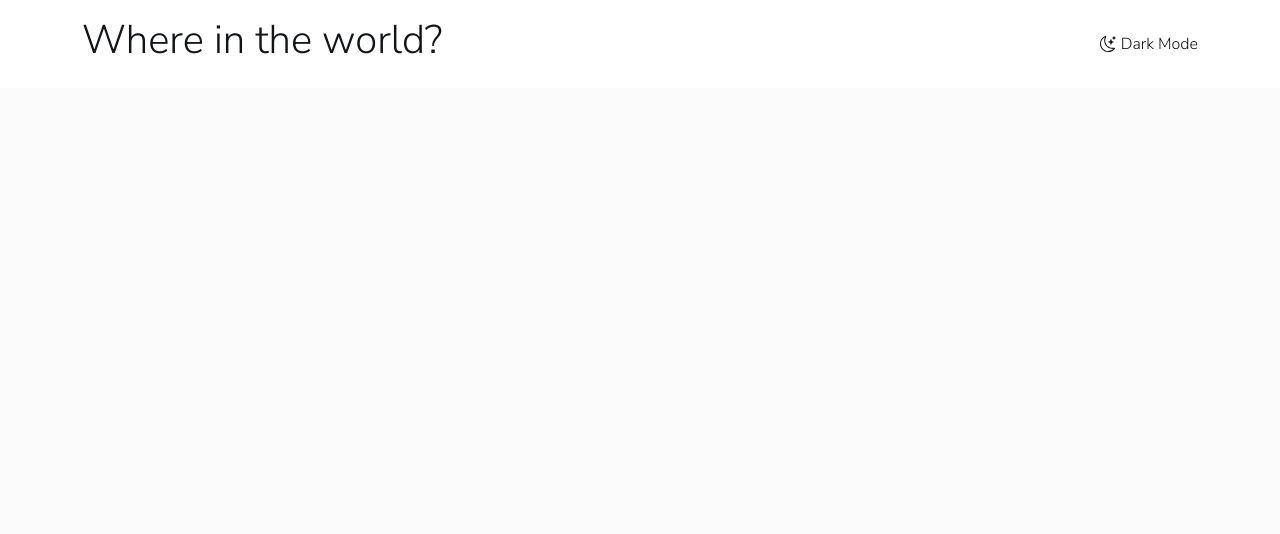
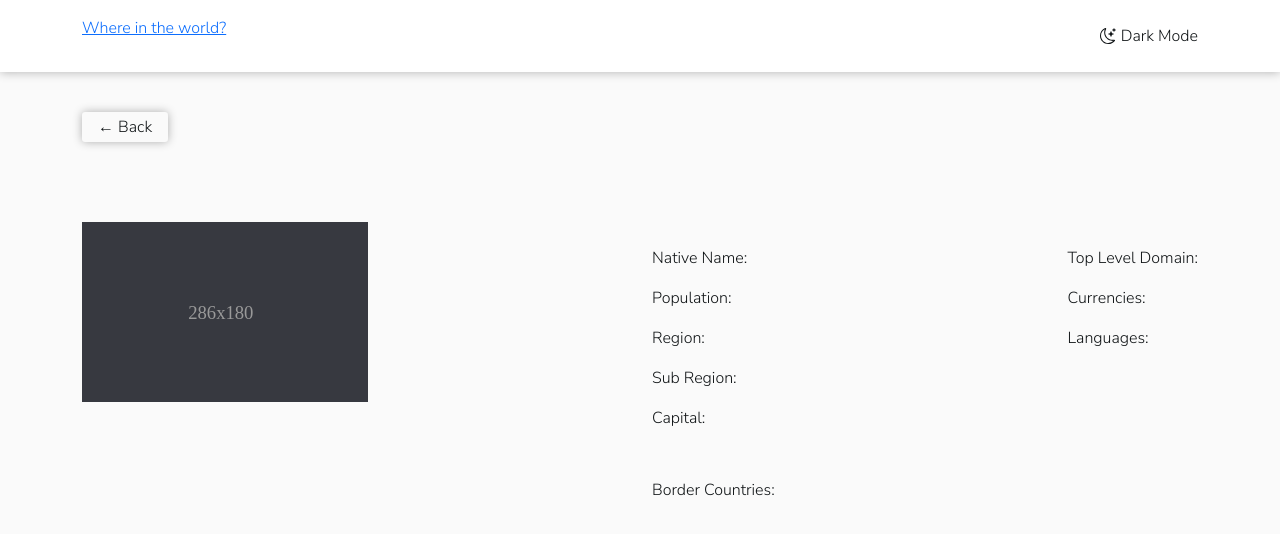
Before and after one commit to darryncodes/rest-countries-api, a React (Create React App) app: page / in a window 1280 px wide. Shown: the top 534 px of the page. Built offline with nearby package versions, Linux system fonts and the light colour scheme.

Commit message:
styling - creating basic styling for country card and detailed overview page

```diff
--- a/src/App.js
+++ b/src/App.js
@@ -1,10 +1,14 @@
 import React from "react";
 import Navbar from "./components/Navbar/Navbar";
+
+// import CountryCard from "./components/CountryCard/CountryCard";
+import Country from "./components/Country/Country";
 
 function App() {
     return (
         <>
             <Navbar />
+            <Country />
         </>
     );
 }
--- a/src/components/Country/Country.js
+++ b/src/components/Country/Country.js
@@ -1,9 +1,47 @@
 import React from "react";
 
-import "./Country.module.css";
+import styles from "./Country.module.css";
+
+import Container from "react-bootstrap/Container";
+import Row from "react-bootstrap/Row";
+import Col from "react-bootstrap/Col";
+
+import img from "./../../test-image.svg";
 
 function Country() {
-    return <></>;
+    return (
+        <main>
+            <Container>
+                <button className={styles.btn}>&#8592; Back</button>
+            </Container>
+            <Container>
+                <Row>
+                    <Col md>
+                        <img src={img} alt="" />
+                    </Col>
+                    <Col className="py-4">
+                        <div className={styles.info}>
+                            <div>
+                                <p>Native Name:</p>
+                                <p>Population:</p>
+                                <p>Region:</p>
+                                <p>Sub Region:</p>
+                                <p>Capital:</p>
+                            </div>
+                            <div>
+                                <p>Top Level Domain:</p>
+                                <p>Currencies:</p>
+                                <p>Languages:</p>
+                            </div>
+                        </div>
+                        <div className={styles.border}>
+                            <p>Border Countries:</p>
+                        </div>
+                    </Col>
+                </Row>
+            </Container>
+        </main>
+    );
 }
 
 export default Country;
--- a/src/components/Country/Country.module.css
+++ b/src/components/Country/Country.module.css
@@ -0,0 +1,19 @@
+.btn {
+    margin-top: 2.5rem;
+    margin-bottom: 5rem;
+    padding: 0.2rem 1rem;
+    width: auto;
+    border-radius: 0.2rem;
+    box-shadow: 0px 0px 10px 0px rgba(0, 0, 0, 0.3);
+}
+
+.border {
+    margin-top: 2rem;
+}
+
+@media only screen and (min-width: 768px) {
+    .info {
+        display: flex;
+        justify-content: space-between;
+    }
+}
--- /dev/null
+++ b/src/components/CountryCard/CountryCard.js
@@ -0,0 +1,24 @@
+import React from "react";
+
+import Card from "react-bootstrap/Card";
+import styles from "./CountryCard.module.css";
+
+import img from "./../../test-image.svg";
+
+function CountryCard() {
+    return (
+        <>
+            <Card className={styles.card}>
+                <Card.Img variant="top" src={img} />
+                <Card.Body>
+                    <Card.Title>Country</Card.Title>
+                    <Card.Text>Population:</Card.Text>
+                    <Card.Text>Region:</Card.Text>
+                    <Card.Text>Capital:</Card.Text>
+                </Card.Body>
+            </Card>
+        </>
+    );
+}
+
+export default CountryCard;
--- /dev/null
+++ b/src/components/CountryCard/CountryCard.module.css
@@ -0,0 +1,5 @@
+.card {
+    max-width: 18rem;
+    background: var(--elements);
+    color: var(--font);
+}
--- a/src/components/Navbar/Navbar.js
+++ b/src/components/Navbar/Navbar.js
@@ -4,6 +4,8 @@ import "./Navbar.module.css";
 import Container from "react-bootstrap/Container";
 import { BsMoonStars } from "react-icons/bs";
 import { BsSun } from "react-icons/bs";
+
+import { BrowserRouter, Route, Link, Routes } from "react-router-dom";
 
 function Navbar() {
     const [darkMode, setDarkMode] = useState(true);
@@ -19,10 +21,14 @@ function Navbar() {
     }
 
     return (
-        <>
+        <BrowserRouter>
             <nav>
                 <Container className="d-flex justify-content-between py-3">
-                    <h1>Where in the world?</h1>{" "}
+                    <p>
+                        <a href="/" as={Link} to="/">
+                            Where in the world?
+                        </a>
+                    </p>
                     <button onClick={toggleDarkMode}>
                         {darkMode ? (
                             <>
@@ -36,7 +42,12 @@ function Navbar() {
                     </button>
                 </Container>
             </nav>
-        </>
+            <div>
+                <Routes>
+                    <Route path="/" />
+                </Routes>
+            </div>
+        </BrowserRouter>
     );
 }
 
--- a/src/components/Navbar/Navbar.module.css
+++ b/src/components/Navbar/Navbar.module.css
@@ -1,5 +1,6 @@
 nav {
     background-color: var(--elements);
+    box-shadow: 0px 0px 10px 0px rgba(0, 0, 0, 0.3);
 }
 
 button {
@@ -8,6 +9,7 @@ button {
     align-items: center;
     outline: none;
     border: none;
+    border-radius: 0.2rem;
     background: none;
     color: var(--font);
     width: 6.1rem;
@@ -16,5 +18,5 @@ button {
 
 button:focus {
     outline: 2px solid var(--font);
-    border-radius: 0.5rem;
+    border-radius: 0.2rem;
 }
--- a/src/components/pages/Home.js
+++ b/src/components/pages/Home.js
@@ -1,10 +1,6 @@
 import React from "react";
 
 function Home() {
-    return (
-        <>
-            <h1>HOME PAGE</h1>
-        </>
-    );
+    return <main></main>;
 }
 export default Home;
--- a/src/components/pages/Info.js
+++ b/src/components/pages/Info.js
@@ -1,10 +1,6 @@
 import React from "react";
 
 function Info() {
-    return (
-        <>
-            <h1>INFO PAGE</h1>
-        </>
-    );
+    return <main></main>;
 }
 export default Info;
```
Also changed, not shown: src/components/Card/Card.js (deleted, +0 -9 lines), src/components/Card/Card.module.css (deleted), src/test-image.svg (added).
